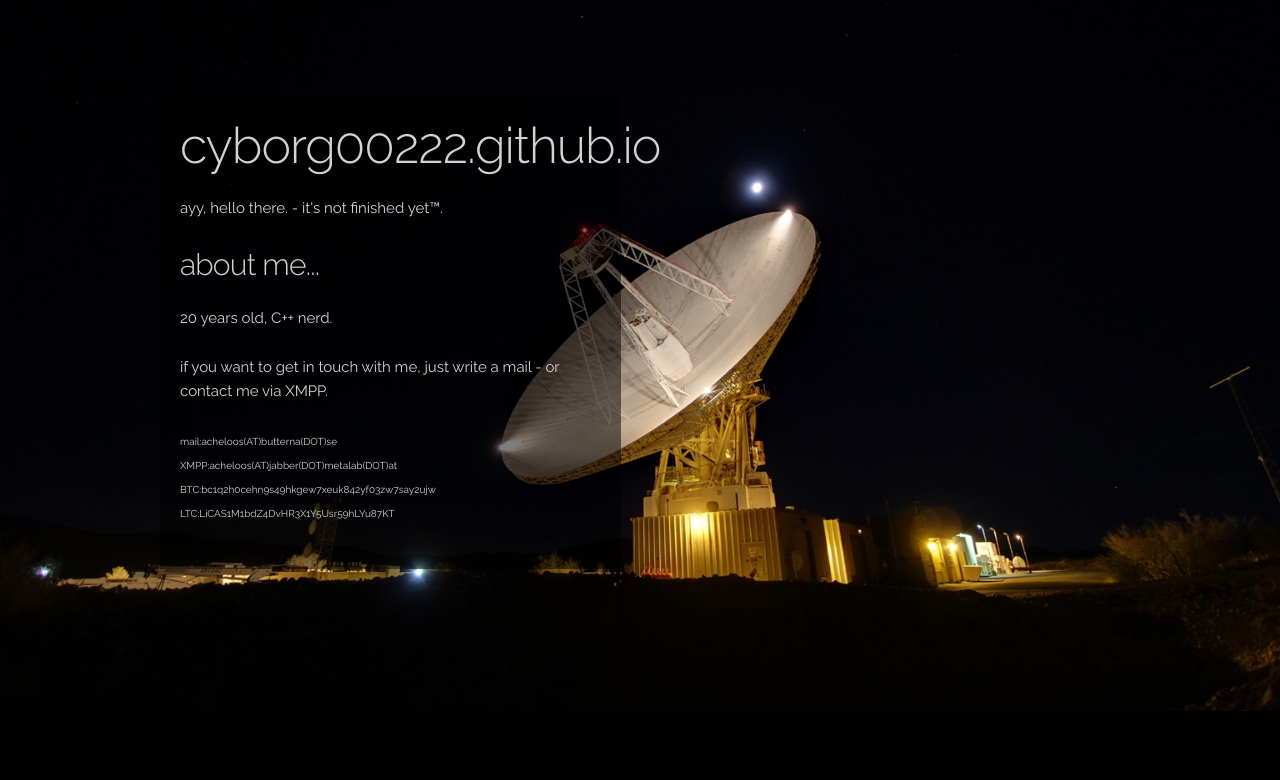
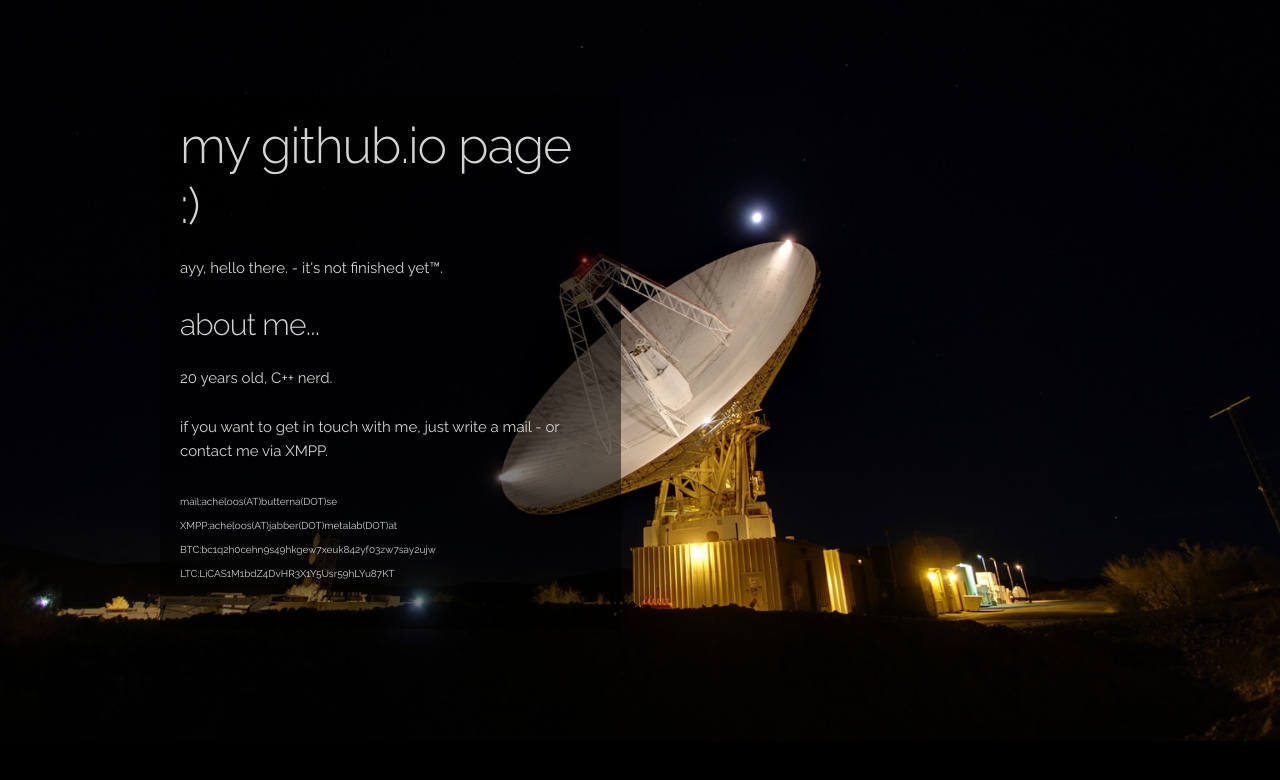
Before and after one commit to cyboerg42/cyborg00222.github.io, a plain HTML site: page index.html in a window 1280 px wide. Drawn offline with Linux system fonts and the light colour scheme.

Commit message:
minor changes

```diff
--- a/index.html
+++ b/index.html
@@ -31,7 +31,7 @@ body { background-image: url(images/DSN.jpg); background-repeat: no-repeat; back
     <div class="row">
     <div class="one-half column" style="margin-top: 10%">
     <div class=textbox>
-        <h1>cyborg00222.github.io</h1>
+        <h1>my github.io page :)</h1>
         <p>ayy, hello there. - it's not finished yet&#x2122;.</p>
     	<h4>about me...</h4>
     	<p>20 years old, C++ nerd.</p>
```
